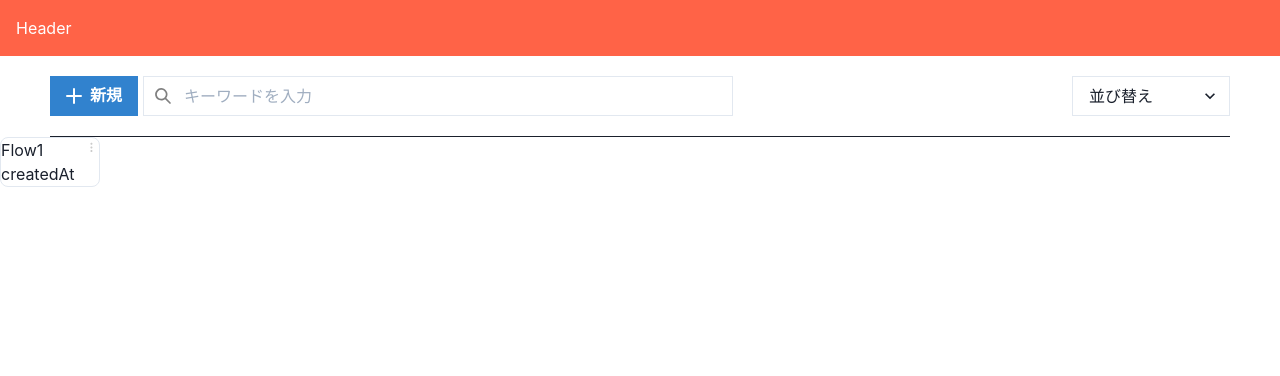
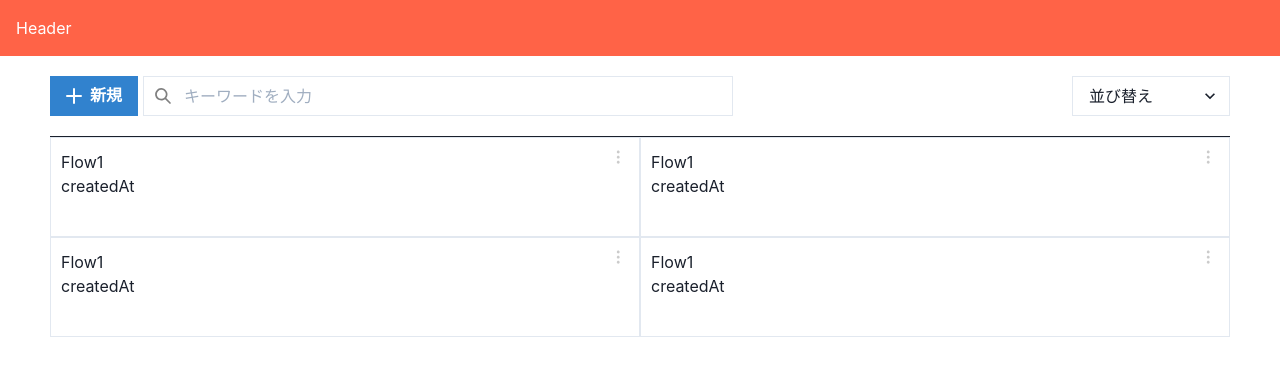
Before and after one commit to ISC-BusinessFlow/BusinessFlow, a Next.js app in the folder frontend/: page /new in a window 1280 px wide. Shown: the top 376 px of the page. Built offline with nearby package versions, Linux system fonts and the light colour scheme.

Commit message:
Update FlowListComponent

```diff
--- a/frontend/src/components/new/FlowListComponent.tsx
+++ b/frontend/src/components/new/FlowListComponent.tsx
@@ -1,24 +1,30 @@
-import { Box } from '@chakra-ui/react';
+import {
+  Box,
+  Text,
+  SimpleGrid,
+  Menu,
+  MenuButton,
+  MenuList,
+  MenuItem,
+  Spacer,
+} from '@chakra-ui/react';
 
 const FlowList = () => (
-  <>
+  <SimpleGrid columns={2} w="100%" margin="0 50px">
     <FlowCard />
-  </>
+    <FlowCard />
+    <FlowCard />
+    <FlowCard />
+  </SimpleGrid>
 );
 const FlowCard = () => (
-  <>
-    <Box
-      maxW="sm"
-      borderWidth="1px"
-      borderRadius="lg"
-      overflow="hidden"
-      w="100px"
-      h="50px"
-      display="flex"
-    >
-      Flow1 createdAt
+  <Box borderWidth="1px" w="100%" h="100px" p="10px" margin="auto">
+    <Box display="flex" alignItems="baseline">
+      <Text>Flow1</Text>
+      <Spacer />
+      <Menu>
+        <MenuButton as="button">
           <svg
-        width="20"
             height="20"
             viewBox="0 0 17 17"
             fill="none"
@@ -31,8 +37,15 @@ const FlowCard = () => (
               fill="#CBCBCB"
             ></path>
           </svg>
+        </MenuButton>
+        <MenuList>
+          <MenuItem>名前の変更</MenuItem>
+          <MenuItem>削除</MenuItem>
+        </MenuList>
+      </Menu>
     </Box>
-  </>
+    <Text>createdAt</Text>
+  </Box>
 );
 
 export default FlowList;
--- a/frontend/src/pages/new.tsx
+++ b/frontend/src/pages/new.tsx
@@ -11,11 +11,7 @@ const New = () => {
       </Box>
       <Toolbar></Toolbar>
       <Flex>
-        <div>
-          <div>
-            <FlowList />
-          </div>
-        </div>
+        <FlowList />
       </Flex>
     </>
   );
```
Lines whose indentation alone changed are shown as unchanged.
